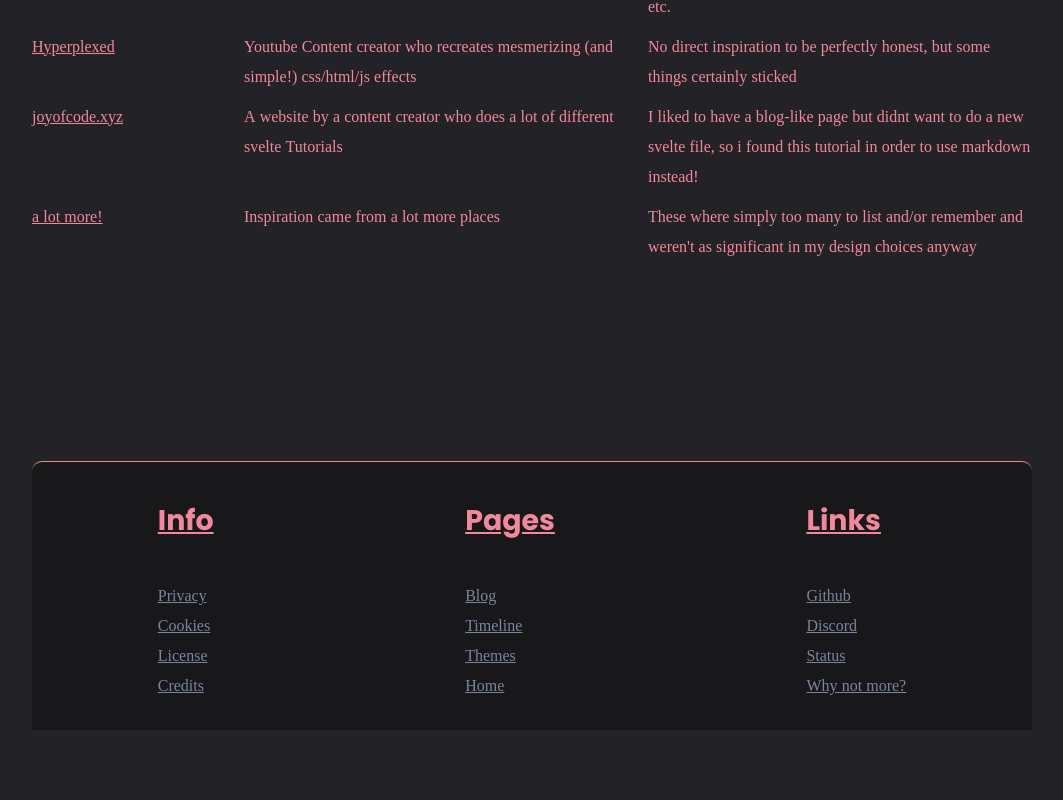
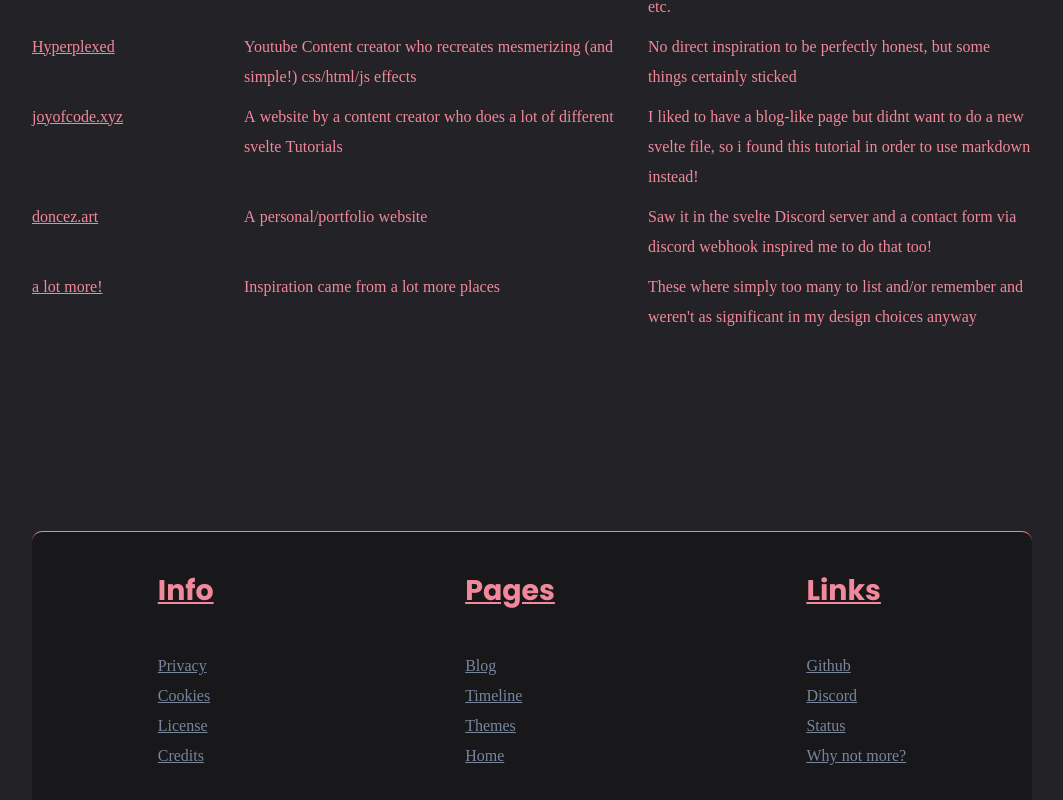
Before and after one commit to flloschy/personalWebsite, a SvelteKit app: page /info/credits in a window 1280 px wide. Shown: the part 1967-2767 px from the top of the page, without its empty margins (103-1166 px from the left). Before the commit the page ends 2697 px from the top, so only its background shows below. Built offline with nearby package versions, Linux system fonts and the light colour scheme.

Commit message:
Credits for the webhook contact form

```diff
--- a/src/routes/info/credits/+page.svelte
+++ b/src/routes/info/credits/+page.svelte
@@ -117,6 +117,12 @@
 			link: 'https://joyofcode.xyz/sveltekit-markdown-blog'
 		},
 		{
+			title: "doncez.art",
+			what: "A personal/portfolio website",
+			why: "Saw it in the svelte Discord server and a contact form via discord webhook inspired me to do that too!",
+			link: "https://doncez.art/"
+		},
+		{
 			title: 'a lot more!',
 			what: 'Inspiration came from a lot more places',
 			why: "These where simply too many to list and/or remember and weren't as significant in my design choices anyway",
```
